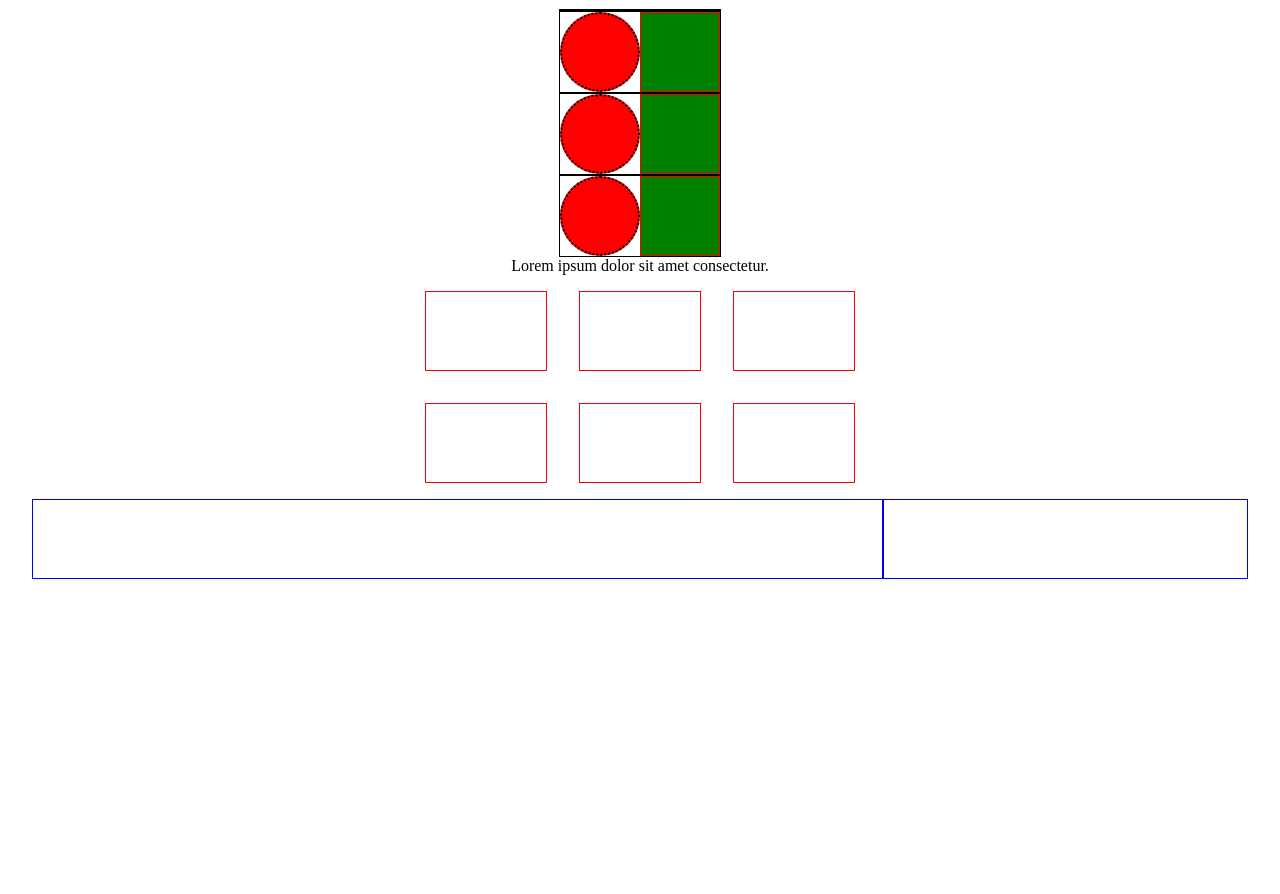
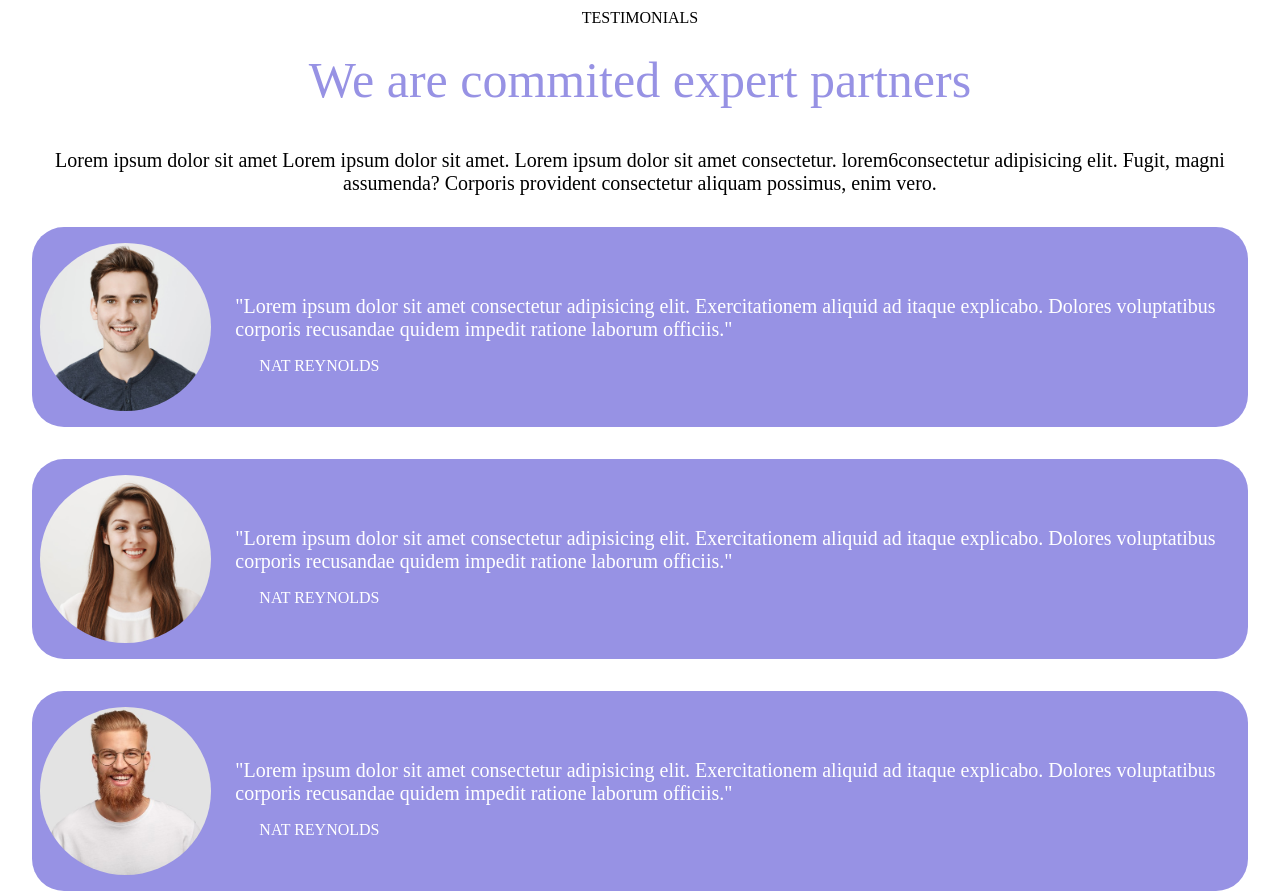
Before and after one commit to Nicola-Campagna/htmlcss-responsive-layout, a plain HTML site: page index.html in a window 1280 px wide. Shown: the part 2080-2974 px from the top of the page. Before the commit the page ends 2771 px from the top, so only its background shows below. Drawn offline with Linux system fonts and the light colour scheme.

Commit message:
add content section "testimonials"

```diff
--- a/css/style.css
+++ b/css/style.css
@@ -203,25 +203,55 @@ text-align: center;
 
 .testi-card{
     display: flex;
+    align-items: center;
+    border-radius: 2rem;
+    margin: 1rem 0;
+    background-color: #9792E4;
+    /* padding: 1rem 0; */
+
     /* debug */
-    border: 1px solid black;
+    /* border: 1px solid black; */
 }
 
-.testi-img{
-    height: 80px;
-    width: 80px;
-    border-radius: 50%;
-    /* debug */
-    background-color: red;
-    border: 2px dotted black;
+.head-testi-card>div{
+    text-align: center;
 }
 
+.head-testi-card h3{
+    font-size: 50px;
+    /* padding: 1rem 5rem; */
+    color: #9792E4;
+}
+
+
+.testi-img{
+    height:200px;
+    padding: 1rem 0.5rem;
+    /* width: 200px; */
+    /* border-radius: 50%;
+    object-fit:cover; */
+    /* debug */
+    /* background-color: red; */
+    /* border: 2px dotted black; */
+}
+.testi-img img{
+    border-radius: 50%;
+    height: 100%;
+    object-fit:cover;
+}
 .testi-text{
+    color: white;
+}
+
+.testi-text h4{
+    text-align:start;
+    margin-left: 2.5rem;
     /* debug */
-    width: 80px;
-    height: 80px;
-    background-color: green;
-    border: 1px solid red;
+    /* width: 80px;
+    height: 80px; */
+    /* align-items: center; */
+    /* background-color: green; */
+    /* border: 1px solid red; */
 }
 
 /* SECTION BENEFITS */
--- a/index.html
+++ b/index.html
@@ -144,18 +144,47 @@
         <!-- SECTION TESTIMONIALS -->
         <section class="testimonials">
                 <div class="testimonials container">
-                    <div class="testi-card"></div>
-                    <div class="testi-card">
-                        <div class="testi-img"></div>
-                        <div class="testi-text"></div>
+                    <div class="head-testi-card">
+                        <div>
+                            <h4>TESTIMONIALS</h4>
+                            <h3>We are commited expert partners</h3>
+                            <P>
+                                Lorem ipsum dolor sit amet Lorem ipsum dolor sit amet.   Lorem ipsum dolor sit amet consectetur.   lorem6consectetur adipisicing elit. Fugit, magni assumenda? Corporis provident consectetur aliquam possimus, enim vero.
+                            </P>
+                        </div>
                     </div>
                     <div class="testi-card">
-                        <div class="testi-img"></div>
-                        <div class="testi-text"></div>
+                        <div class="testi-img">
+                            <img src="./img/img/testimonial1.jpg" alt="profile-worker">
+                        </div>
+                        <div class="testi-text">
+                            <p>
+                                "Lorem ipsum dolor sit amet consectetur adipisicing elit. Exercitationem aliquid ad itaque explicabo. Dolores voluptatibus corporis recusandae quidem impedit ratione laborum officiis."
+                            </p>
+                            <h4>NAT REYNOLDS</h4>
+                        </div>
                     </div>
                     <div class="testi-card">
-                        <div class="testi-img"></div>
-                        <div class="testi-text"></div>
+                        <div class="testi-img">
+                            <img src="./img/img/testimonial2.jpg" alt="profile-worker">
+                        </div>
+                        <div class="testi-text">
+                            <p>
+                                "Lorem ipsum dolor sit amet consectetur adipisicing elit. Exercitationem aliquid ad itaque explicabo. Dolores voluptatibus corporis recusandae quidem impedit ratione laborum officiis."
+                            </p>
+                            <h4>NAT REYNOLDS</h4>
+                        </div>
+                    </div>
+                    <div class="testi-card">
+                        <div class="testi-img">
+                            <img src="./img/img/testimonial3.jpg" alt="profile-worker">
+                        </div>
+                        <div class="testi-text">
+                            <p>
+                                "Lorem ipsum dolor sit amet consectetur adipisicing elit. Exercitationem aliquid ad itaque explicabo. Dolores voluptatibus corporis recusandae quidem impedit ratione laborum officiis."
+                            </p>
+                            <h4>NAT REYNOLDS</h4>
+                        </div>
                     </div>
                 </div>
 
```
